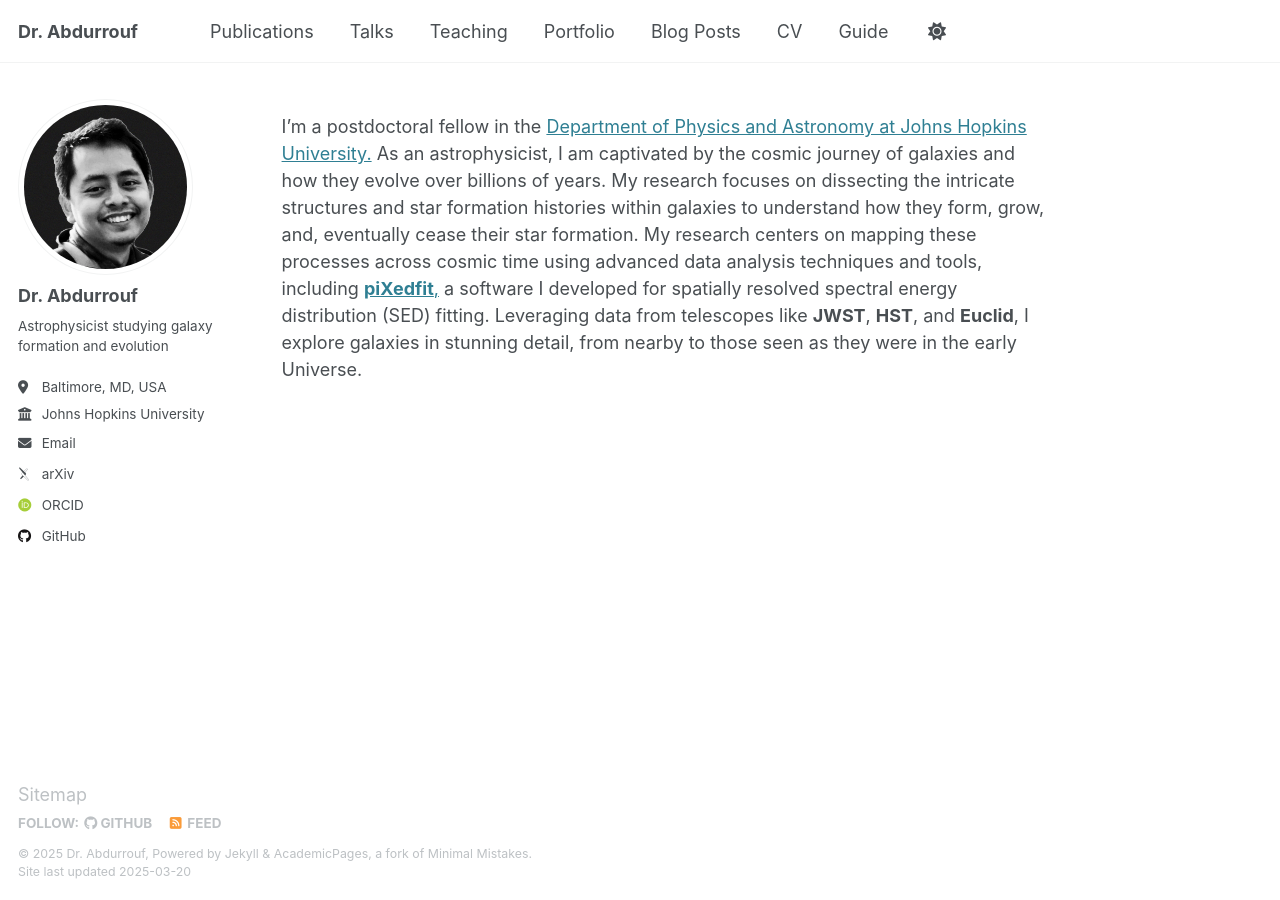
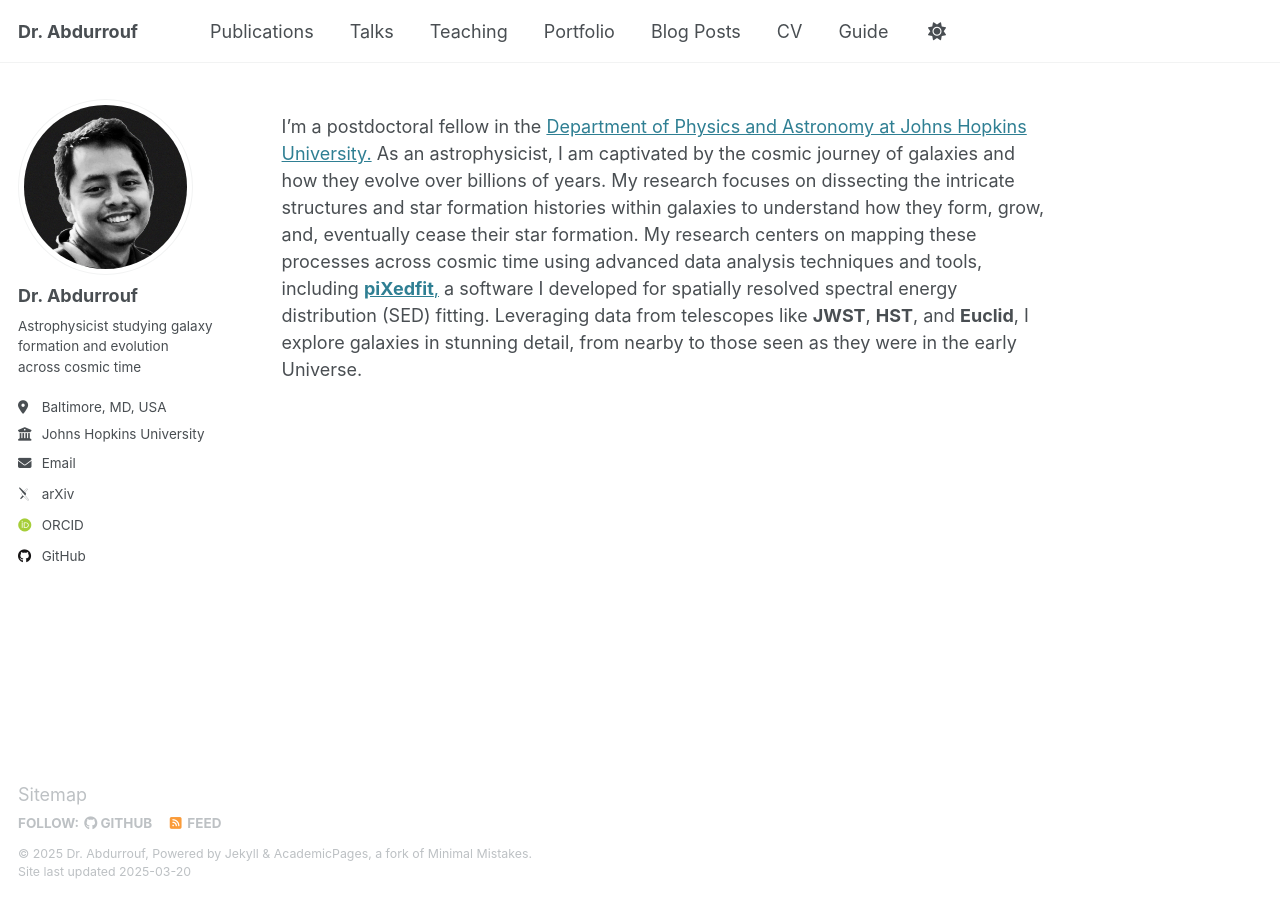
Before and after one commit to aabdurrouf/aabdurrouf.github.io, a Jekyll site: the page built from _pages/about.md, in a window 1280 px wide. Built offline with Jekyll 4.4.1, drawn with Linux system fonts in a browser that asks for light colours; some web fonts are replaced.

Commit message:
Update _config.yml

```diff
--- a/_config.yml
+++ b/_config.yml
@@ -25,7 +25,7 @@ author:
   avatar           : "profile.png"
   name             : "Dr. Abdurrouf"
   pronouns         : # example: "she/her"
-  bio              : "Astrophysicist studying galaxy formation and evolution"
+  bio              : "Astrophysicist studying galaxy formation and evolution across cosmic time"
   location         : "Baltimore, MD, USA"
   employer         : "Johns Hopkins University"
   uri              : # URL
```
